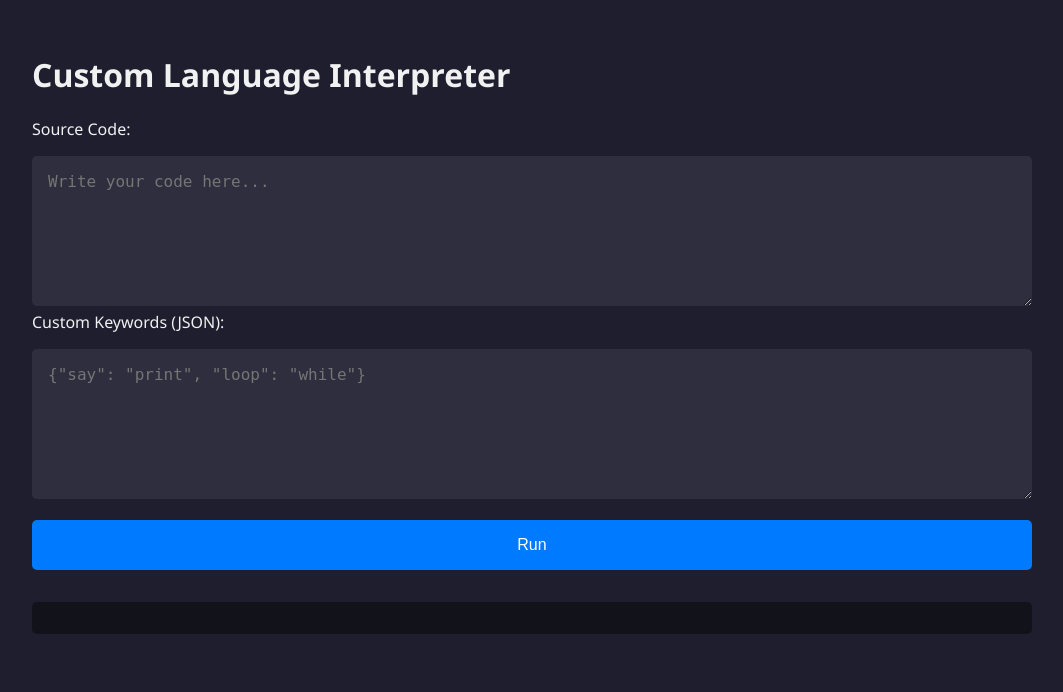
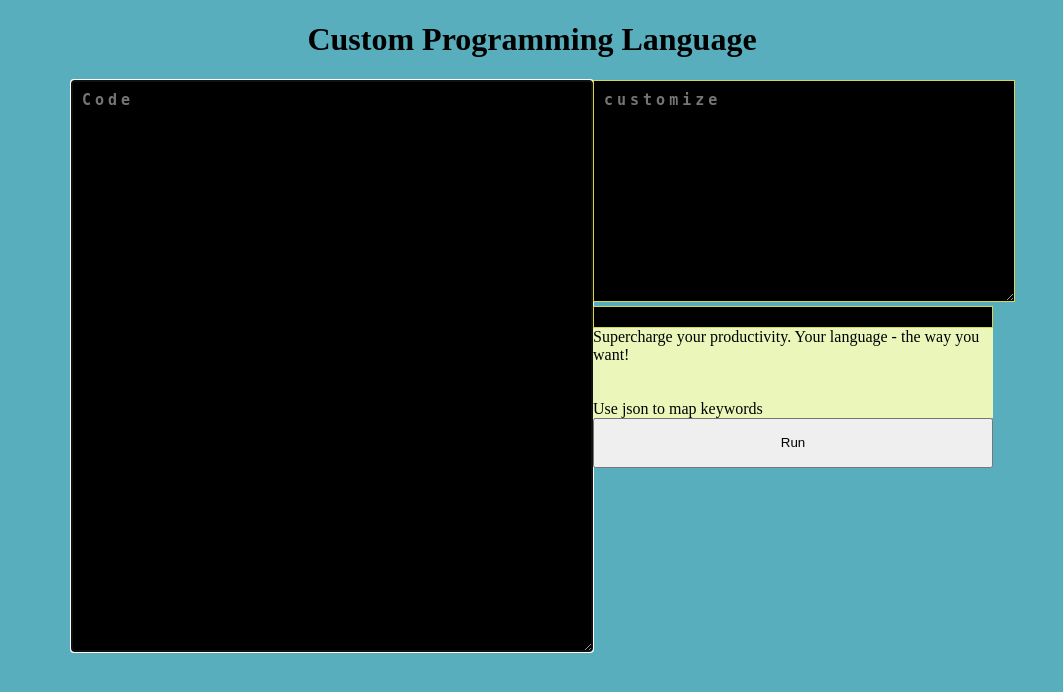
Before and after one commit to ypawania/custom-language-interpreter, a Flask app: page / in a window 1280 px wide. Shown: the top 692 px of the page, without its empty margins (108-1171 px from the left). Run offline with Flask 3, Linux system fonts and the light colour scheme.

Commit message:
better ui

```diff
--- /dev/null
+++ b/static/styles.css
@@ -0,0 +1,43 @@
+body {
+    background-color: rgb(88, 174, 188);
+}
+.box {
+    background-color: black;
+    color: rgb(240, 249, 181);
+    border: 1px solid rgba(239, 231, 84, 0.918);
+    padding: 10px;
+    font: bold 15px monospace;
+    letter-spacing: 4px;
+}
+
+.container {
+    display: flex;
+    flex-direction: row;
+    justify-content:center;
+    align-items: flex-start;
+}
+#rightBox {
+    width:400px;
+}
+
+#code {
+    height:550px;
+    width: 500px;
+}
+#custom {
+  height: 200px;
+}
+
+#output {
+  height:250px:
+}
+
+#run {
+  height:50px;
+  width:400px;
+}
+#instructions {
+    background-color:rgb(235, 247, 186);
+    color: black;
+
+}
--- a/templates/index.html
+++ b/templates/index.html
@@ -1,97 +1,27 @@
-
 <!DOCTYPE html>
 <html lang="en">
-<head>
-  <meta charset="UTF-8" />
-  <meta name="viewport" content="width=device-width, initial-scale=1.0" />
-  <title>Custom Language Interpreter</title>
-  <style>
-    body {
-      font-family: 'Segoe UI', Tahoma, Geneva, Verdana, sans-serif;
-      background-color: #1e1e2f;
-      color: #f1f1f1;
-      margin: 0;
-      padding: 2rem;
-    }
-    .container {
-      max-width: 1000px;
-      margin: auto;
-    }
-    textarea, input, button {
-      width: 100%;
-      padding: 1rem;
-      margin-top: 1rem;
-      font-size: 1rem;
-      border-radius: 5px;
-      border: none;
-      box-sizing: border-box;
-    }
-    textarea {
-      background-color: #2e2e3e;
-      color: #ffffff;
-      resize: vertical;
-      min-height: 150px;
-    }
-    input {
-      background-color: #2e2e3e;
-      color: #ffffff;
-    }
-    button {
-      background-color: #007bff;
-      color: white;
-      cursor: pointer;
-    }
-    button:hover {
-      background-color: #0056b3;
-    }
-    .output {
-      background-color: #12121b;
-      padding: 1rem;
-      border-radius: 5px;
-      margin-top: 2rem;
-      white-space: pre-wrap;
-    }
-  </style>
-</head>
-<body>
-  <div class="container">
-    <h1>Custom Language Interpreter</h1>
-    <form id="interpreterForm">
-      <label for="sourceCode">Source Code:</label>
-      <textarea id="sourceCode" name="sourceCode" placeholder="Write your code here..."></textarea>
+    <head>
+        <title> BF Interpreter</title>
+        <link rel="stylesheet" href="static/styles.css">
+    </head>
 
-      <label for="customKeywords">Custom Keywords (JSON):</label>
-      <textarea id="customKeywords" name="customKeywords" placeholder='{"say": "print", "loop": "while"}'></textarea>
+    <body>
+      <h1 style="text-align:center;">Custom Programming Language</h1>
+        <div class="container">
+            <label for="code"></label>
+            <textarea autofocus class="box" id="code" placeholder="Code"></textarea>
+            <div id="rightBox">
+                <textarea style="width: 400px;" type="text" id="custom" class="box" placeholder="customize"></textarea>
+                <div id="output" class="box"></div>
+                <div id = "instructions">
+                  Supercharge your productivity. Your language - the way you want!
+                <br><br><br>
+                  Use json to map keywords
+                </div>
+                <button id="run">Run</button>
+            </div>
+        </div>
 
-      <button type="submit">Run</button>
-    </form>
-    <div class="output" id="output"></div>
-  </div>
-
-  <script>
-    const form = document.getElementById("interpreterForm");
-    const output = document.getElementById("output");
-
-    form.addEventListener("submit", async (e) => {
-      e.preventDefault();
-      const sourceCode = document.getElementById("sourceCode").value;
-      let customKeywords = {};
-      try {
-        customKeywords = JSON.parse(document.getElementById("customKeywords").value);
-      } catch (err) {
-        output.innerText = "Invalid JSON for custom keywords.";
-        return;
-      }
-
-      const response = await fetch("/run", {
-        method: "POST",
-        headers: { "Content-Type": "application/json" },
-        body: JSON.stringify({ source_code: sourceCode, custom_keywords: customKeywords })
-      });
-
-      const result = await response.json();
-      output.innerText = result.output || result.error || "No output returned.";
-    });
-  </script>
-</body>
+<script src="{{ url_for('static', filename='script.js') }}"></script>
+  </body>
 </html>
```
Also changed, not shown: static/script.js (added, +37 -0 lines).
